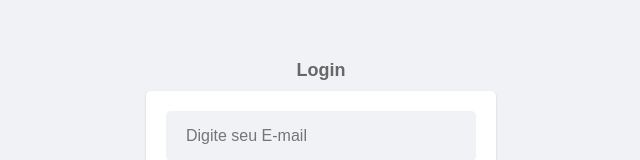
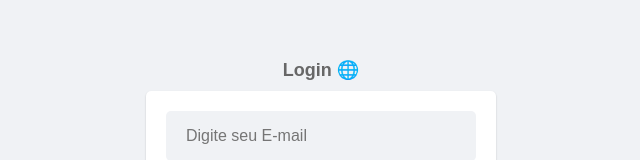
Before and after one commit to castpy/Desafio-Full-Stack, a React (Create React App) app in the folder dashboard/: page / in a window 1280 px wide. Shown: the part 191-351 px from the top of the page, without its empty margins (319-959 px from the left). Built offline with nearby package versions, Linux system fonts and the light colour scheme.

Commit message:
Correção de rota

```diff
--- a/dashboard/src/pages/Signin/index.js
+++ b/dashboard/src/pages/Signin/index.js
@@ -30,7 +30,7 @@
 
   return (
     <C.Container>
-      <C.Label>Login</C.Label>
+      <C.Label>Login 🌐</C.Label>
       <C.Content>
         <Input
           type="email"
--- a/dashboard/src/routes/index.js
+++ b/dashboard/src/routes/index.js
@@ -22,8 +22,8 @@
                 <Routes>
                     <Route exact path='/home' element={<Private Item={Home} />} />
                     <Route path='/' element={<Signin />} />
-                    <Route exact path='/signup' element={<Signup />} />
-                    <Route path='*' element={<Signin />} />
+                    <Route exact path='/Signup' element={<Signup />} />
+                    <Route path='*' element={<Signup />} />
                 </Routes>
             </Fragment>
         </BrowserRouter>
```
